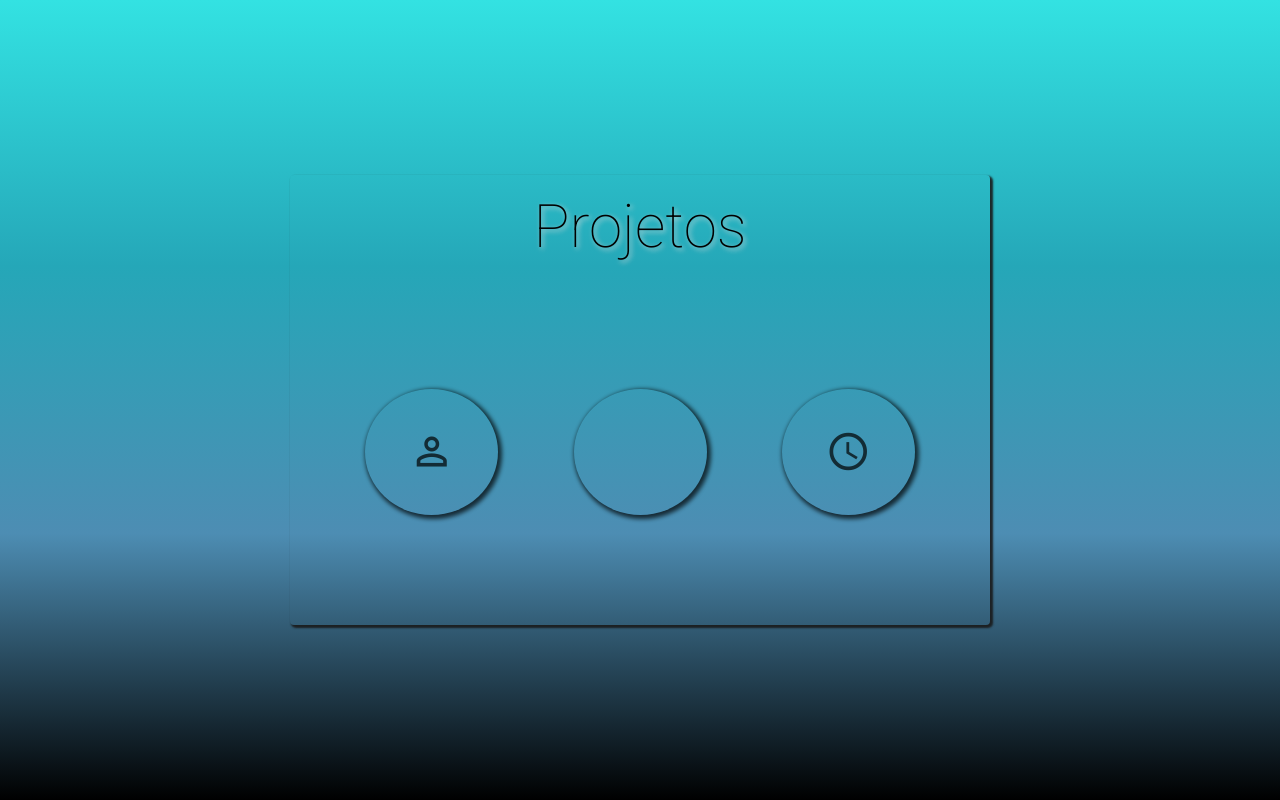
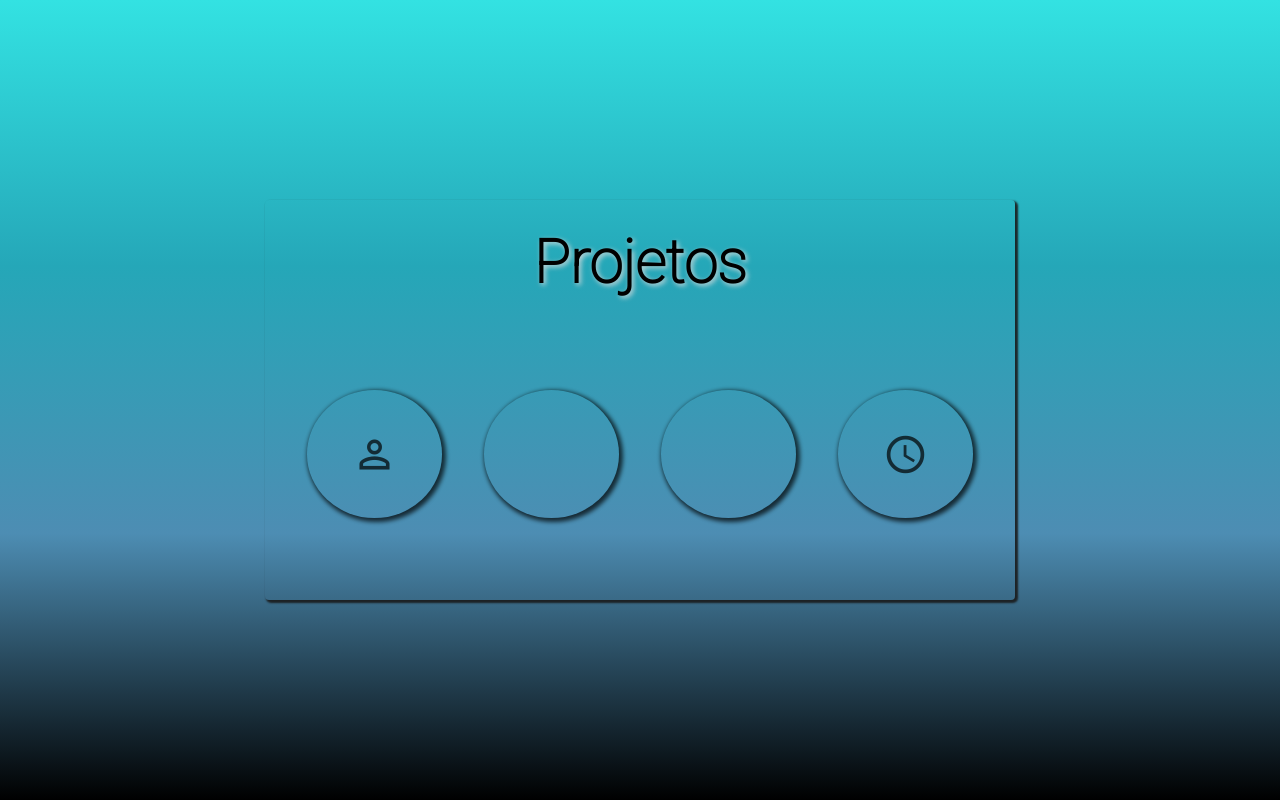
Before and after one commit to tioburla/portfolio, a plain HTML site: page index.html in a window 1280 px wide. Drawn offline with Linux system fonts and the light colour scheme; some icons are missing.

Commit message:
update files

```diff
--- a/index.html
+++ b/index.html
@@ -10,7 +10,8 @@
 <body>
     <div class="fundo">
         <div class="texto">
-            <h2>Projetos</h2>
+            <h2>Projetos
+            </h2>
         </div>
         <div class="links">
             <a class="material-icons"
@@ -19,7 +20,9 @@
             </a>
             <a class="iconoir-telegram"
                 href="https://t.me/tioburla">
-
+            </a>
+            <a class="iconoir-download"
+                href="https://sourceforge.net/projects/tioburla/">
             </a>
             <a class="material-icons"
                 href="https://tioburla.github.io/digitaltime.github.io/">
--- a/style.css
+++ b/style.css
@@ -4,7 +4,7 @@
     padding: 0;
     box-sizing: border-box;
     font-family: 'Roboto', sans-serif;
-    font-weight: 500;
+    font-weight: 600;
 }
 body{
     display: flex;
@@ -17,8 +17,8 @@ body{
     display: flex;
     justify-content: center;
     align-items: center;
-    width: 700px;
-    height: 450px;
+    width: 750px;
+    height: 400px;
     border-radius: 4px;
     box-shadow: 2px 2px 2px 1px rgba(26, 25, 25, 0.9);
     flex-wrap: wrap;
@@ -31,9 +31,14 @@ body{
     display: flex;
     justify-content: center;
     align-items: center;
+    text-align: center;
     font-size: 40px;
     color: #000;
     text-shadow: 2px 2px 5px rgba(219, 219, 219, 0.9);
+    margin: 0;
+    padding: 0;
+    height: auto;
+    width: auto;
 }
 .texto:hover{
     color: rgb(34, 90, 90);
@@ -43,12 +48,11 @@ body{
 .links{
     display: flex;
     justify-content: space-evenly;
-    align-items: center;
     width: 100%;
-    height: 70%;
+    height: 55%;
     opacity: 0.7;
     margin: 0;
-    padding: 0;
+    padding-top: 5%;
 }
 .links a{
     display: flex;
@@ -57,8 +61,8 @@ body{
     border-radius: 50%;
     border: 0;
     box-shadow: 2px 2px 4px 2px #000;
-    width: 19%;
-    height: 40%;
+    width: 18%;
+    height: 70%;
     cursor: pointer;
     color: #000;
     font-size: 45px;
```
